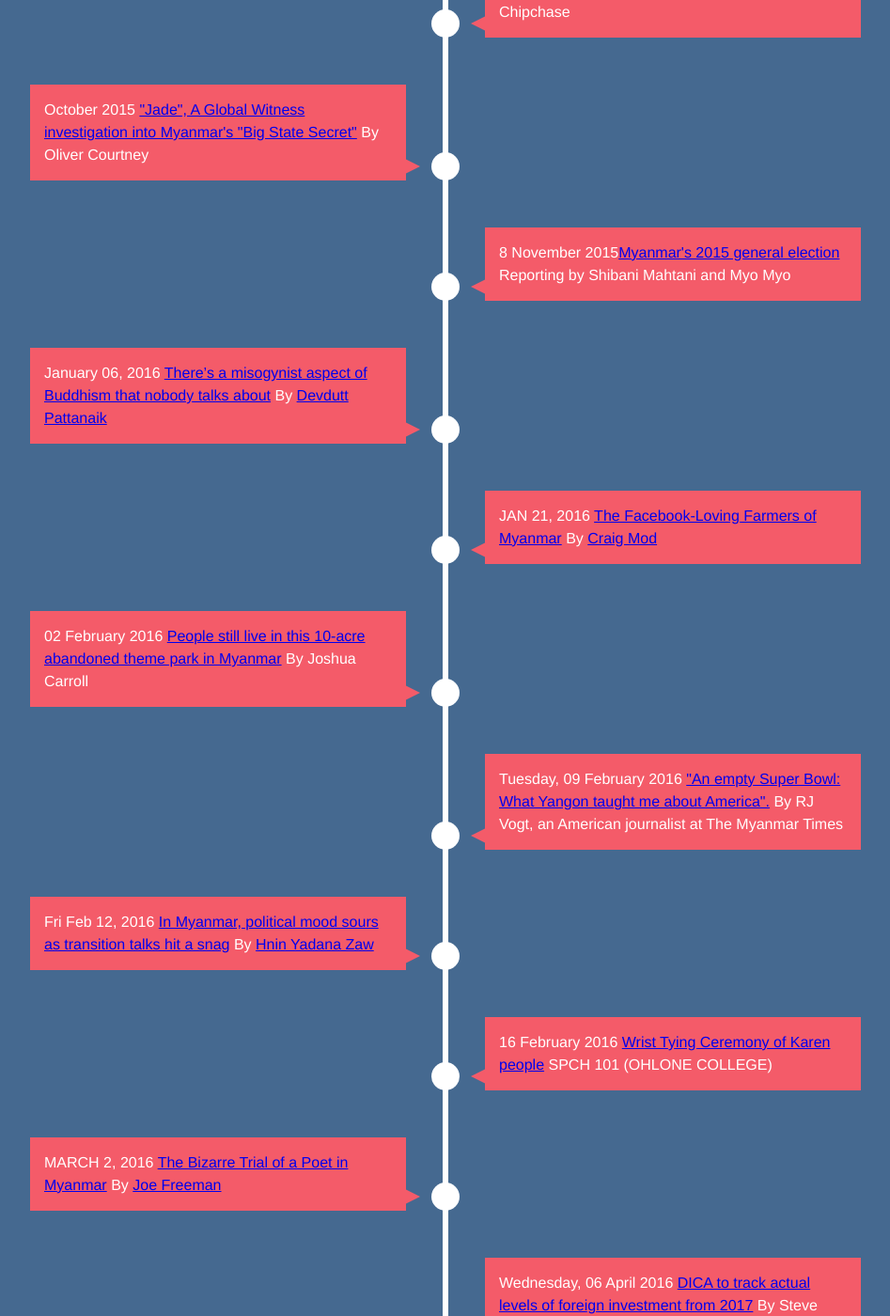
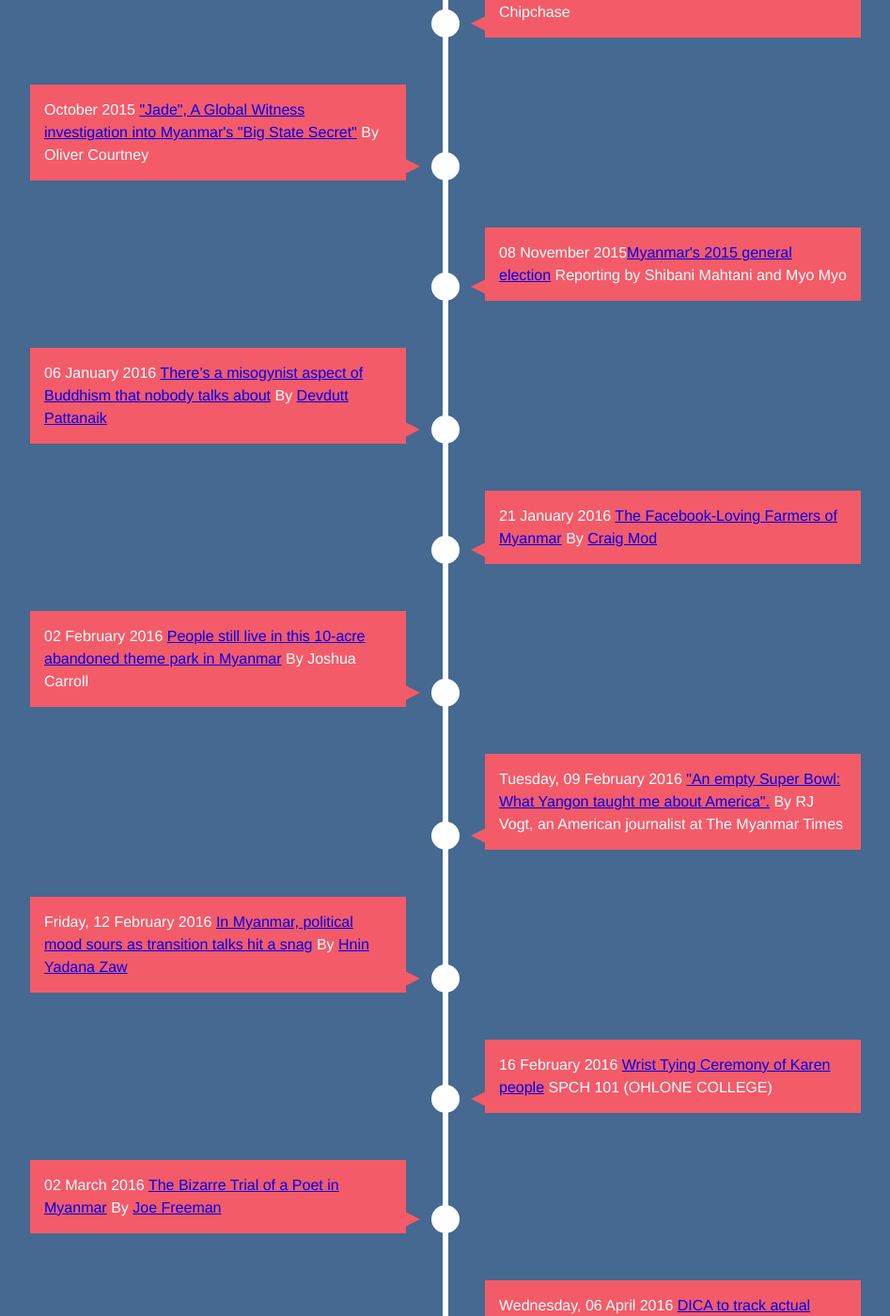
Before and after one commit to sawthinkar/sawthinkar.github.io, a Jekyll site: the page whereIamfrom/index.html, which Jekyll copies as it is, in a window 1280 px wide and 1400 px high, scrolled down 372 px. Shown: the whole window at 94% size, without its empty margins (166-1113 px from the left). Built offline with Jekyll 4.4.1, drawn with Linux system fonts in a browser that asks for light colours.

Commit message:
Update index.html

```diff
--- a/whereIamfrom/index.html
+++ b/whereIamfrom/index.html
@@ -28,17 +28,17 @@ Myanmar, Karen and Buddhism
     </li>
     <li>
         <div>
-            <time>8 November 2015</time><a href="/pages/myanmar-election.html">Myanmar's 2015 general election</a> Reporting by Shibani Mahtani and Myo Myo
+            <time>08 November 2015</time><a href="/pages/myanmar-election.html">Myanmar's 2015 general election</a> Reporting by Shibani Mahtani and Myo Myo
         </div>
     </li>
     <li>
         <div>
-            <time>January 06, 2016 </time><a href="http://qz.com/586192/theres-a-misogynist-aspect-of-buddhism-that-nobody-talks-about/">There’s a misogynist aspect of Buddhism that nobody talks about</a> By <a href="https://en.wikipedia.org/wiki/Devdutt_Pattanaik">Devdutt Pattanaik</a>
+            <time>06 January 2016 </time><a href="http://qz.com/586192/theres-a-misogynist-aspect-of-buddhism-that-nobody-talks-about/">There’s a misogynist aspect of Buddhism that nobody talks about</a> By <a href="https://en.wikipedia.org/wiki/Devdutt_Pattanaik">Devdutt Pattanaik</a>
         </div>
     </li>
     <li>
         <div>
-            <time>JAN 21, 2016 </time><a href="http://www.theatlantic.com/technology/archive/2016/01/the-facebook-loving-farmers-of-myanmar/424812/">The Facebook-Loving Farmers of Myanmar</a> By <a href="http://www.theatlantic.com/author/craig-mod/">Craig Mod</a>
+            <time>21 January 2016 </time><a href="http://www.theatlantic.com/technology/archive/2016/01/the-facebook-loving-farmers-of-myanmar/424812/">The Facebook-Loving Farmers of Myanmar</a> By <a href="http://www.theatlantic.com/author/craig-mod/">Craig Mod</a>
         </div>
     </li>
     <li>
@@ -53,7 +53,7 @@ Myanmar, Karen and Buddhism
     </li>
     <li>
         <div>
-            <time>Fri Feb 12, 2016 </time><a href="http://www.reuters.com/article/us-myanmar-politics-idUSKCN0VL16I">In Myanmar, political mood sours as transition talks hit a snag</a> By <a href="http://www.reuters.com/journalists/hnin-yadana-zaw">Hnin Yadana Zaw</a>
+            <time>Friday, 12 February 2016 </time><a href="http://www.reuters.com/article/us-myanmar-politics-idUSKCN0VL16I">In Myanmar, political mood sours as transition talks hit a snag</a> By <a href="http://www.reuters.com/journalists/hnin-yadana-zaw">Hnin Yadana Zaw</a>
         </div>
     </li>
     <li>
@@ -63,7 +63,7 @@ Myanmar, Karen and Buddhism
     </li>
     <li>
         <div>
-            <time>MARCH 2, 2016 </time><a href="http://www.newyorker.com/books/page-turner/the-bizarre-trial-of-a-poet-in-myanmar?mbid=social_facebook">The Bizarre Trial of a Poet in Myanmar</a> By <a href="http://www.newyorker.com/contributors/joe-freeman">Joe Freeman</a>
+            <time>02 March 2016 </time><a href="http://www.newyorker.com/books/page-turner/the-bizarre-trial-of-a-poet-in-myanmar?mbid=social_facebook">The Bizarre Trial of a Poet in Myanmar</a> By <a href="http://www.newyorker.com/contributors/joe-freeman">Joe Freeman</a>
         </div>
     </li>
     <li>
```
